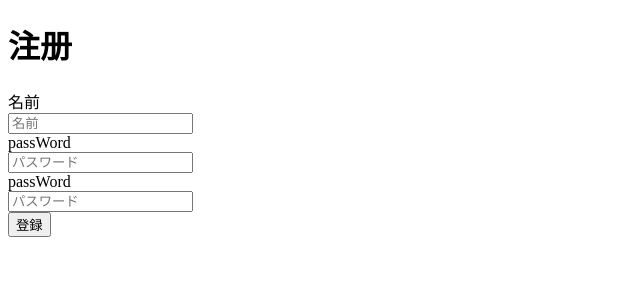
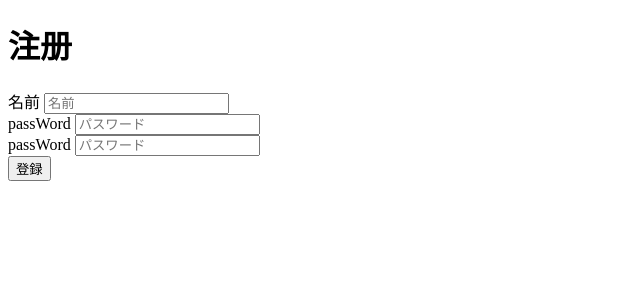
Before and after one commit to rabkool/Yin, a Django app: page /demo/register/ in a window 1280 px wide. Shown: the top 300 px of the page, without its empty margins (0-640 px from the left). Run offline with Django 3.2, Linux system fonts and the light colour scheme.

Commit message:
注册和登录

```diff
--- a/templates/register.html
+++ b/templates/register.html
@@ -7,29 +7,23 @@
 <body>
 
 <h1>注册</h1>
-<form method="post" action="/demo/register/" class="form-horizontal">
-    <div class="form-group">
-        <label for="name" class="col-sm-1 control-label">名前</label>
-        <div class="col-sm-10">
+<form method="post" action="/demo/register/">
+    <div>
+        <label for="name">名前</label>
             <input type="text" class="form-control" name="name" placeholder="名前" ng-model="name">
-        </div>
     </div>
 
-    <div class="form-group">
-        <label for="pwd" class="col-sm-1 control-label">passWord</label>
-        <div class="col-sm-10">
+    <div>
+        <label for="pwd">passWord</label>
             <input type="text" class="form-control" name="pwd" placeholder="パスワード" ng-model="pwd">
-        </div>
     </div>
 
-    <div class="form-group">
-        <label for="pwd2" class="col-sm-1 control-label">passWord</label>
-        <div class="col-sm-10">
+    <div>
+        <label for="pwd2">passWord</label>
             <input type="text" class="form-control" name="pwd2" placeholder="パスワード" ng-model="pwd2">
-        </div>
     </div>
 
-    <button class="btn btn-primary">登録</button>
+    <button>登録</button>
 </form>
 </body>
 
```
Also changed, not shown: templates/login.html (+9 -9 lines), db.sqlite3.
